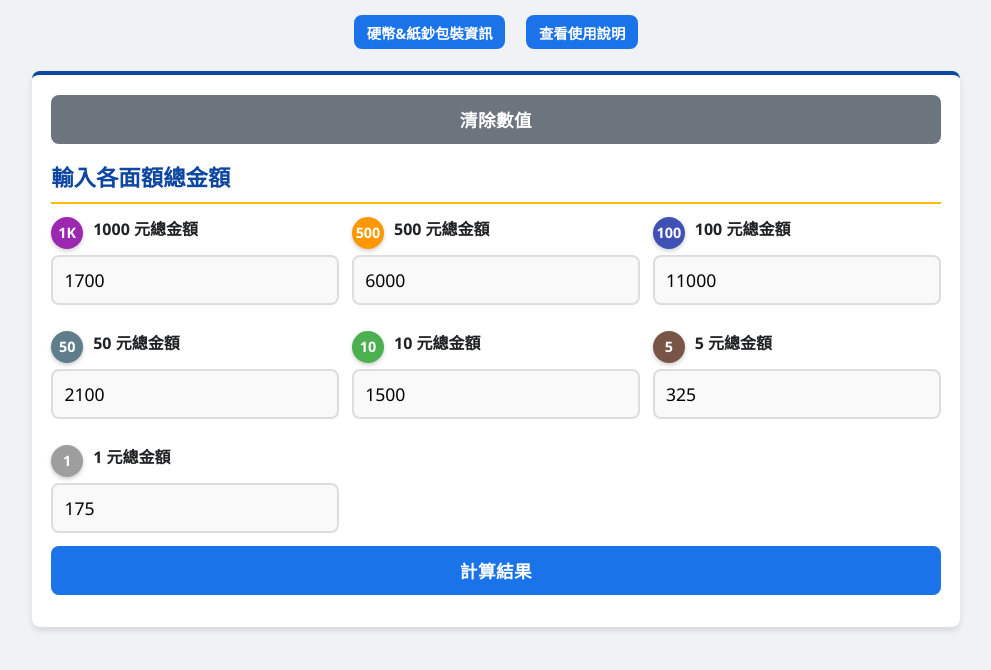
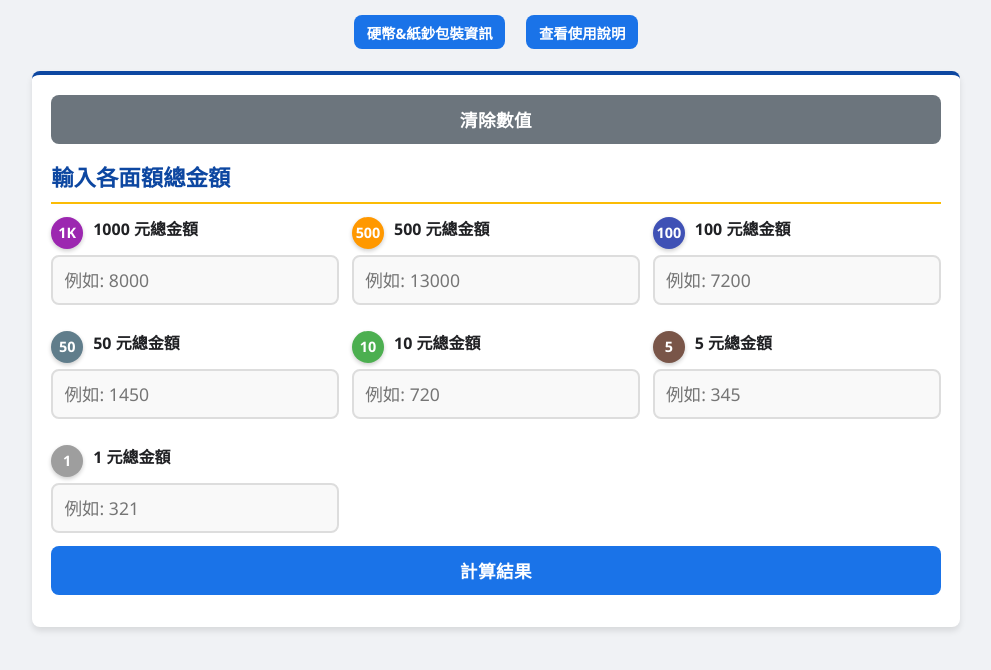
Before and after one commit to BUTTST/cash-management-tool, a plain HTML site: page index.html in a window 1280 px wide. Shown: the part 104-774 px from the top of the page, without its empty margins (144-1135 px from the left). Drawn offline with Linux system fonts and the light colour scheme.

Commit message:
index.html
刪除預設數值

```diff
--- a/index.html
+++ b/index.html
@@ -1109,13 +1109,13 @@
     <script>
         document.addEventListener('DOMContentLoaded', function() {
             // 預設值
-            document.getElementById('amount1000').value = '1700';
-            document.getElementById('amount500').value = '6000';
-            document.getElementById('amount100').value = '11000';
-            document.getElementById('amount50').value = '2100';
-            document.getElementById('amount10').value = '1500';
-            document.getElementById('amount5').value = '325';
-            document.getElementById('amount1').value = '175';
+            document.getElementById('amount1000').value = '';
+            document.getElementById('amount500').value = '';
+            document.getElementById('amount100').value = '';
+            document.getElementById('amount50').value = '';
+            document.getElementById('amount10').value = '';
+            document.getElementById('amount5').value = '';
+            document.getElementById('amount1').value = '';
 
             // 格式化數字為貨幣格式
             function formatMoney(number) {
```
